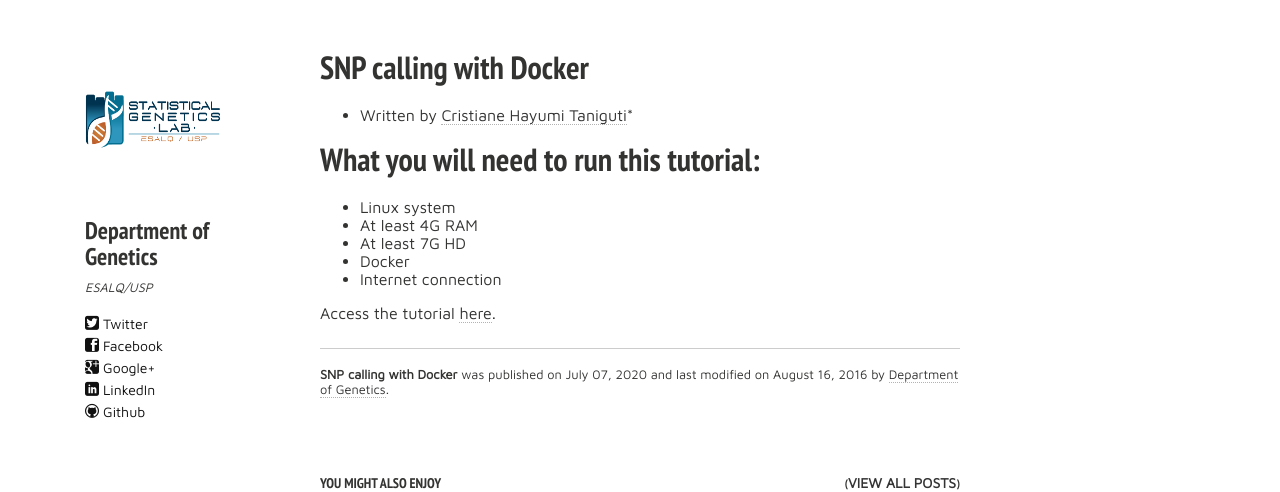
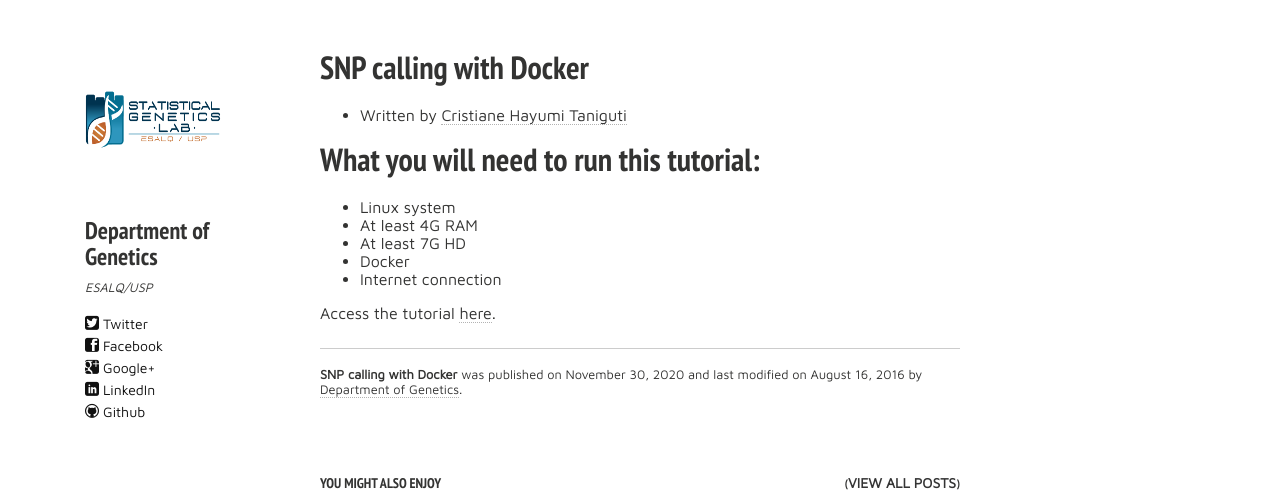
Before and after one commit to statgen-esalq/statgen-esalq.github.io, a Jekyll site: the page built from _posts/2020-11-30-SNP-calling-with-Docker.md, in a window 1280 px wide. Shown: the part 298-790 px from the top of the page. Built offline with Jekyll 4.4.1, drawn with Linux system fonts in a browser that asks for light colours; nearby versions of some CDN libraries.

```diff
--- a/_posts/2020-07-07-SNP-calling-with-Docker.md
+++ b/_posts/2020-11-30-SNP-calling-with-Docker.md
@@ -9,7 +9,7 @@ image:
   creditlink: http://augusto-garcia.github.io/
 ---
 
-* Written by [Cristiane Hayumi Taniguti](https://cristianetaniguti.github.io/)*
+* Written by [Cristiane Hayumi Taniguti](https://cristianetaniguti.github.io/)
 
 # What you will need to run this tutorial:
 
```
